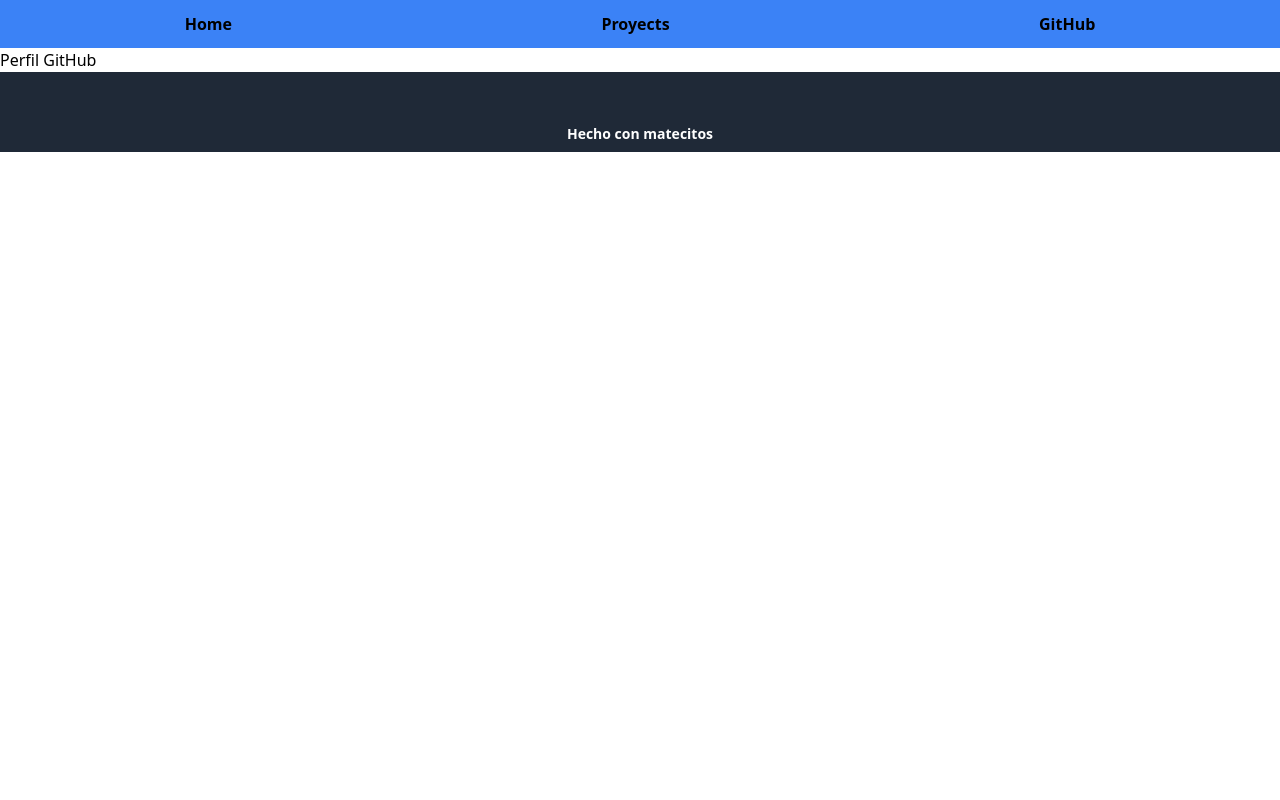
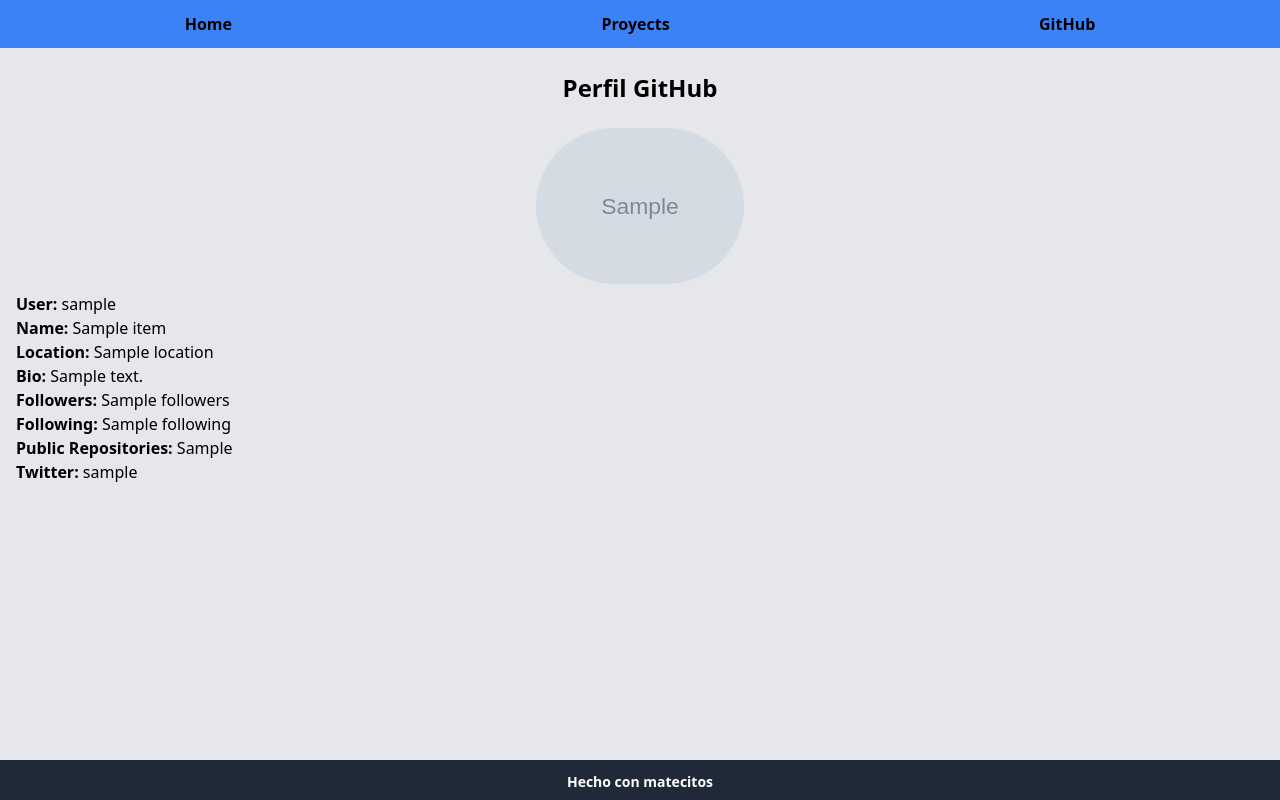
Before and after one commit to JaviCeRodriguez/Portfolio-Flask, a Flask app: page /github in a window 1280 px wide. Run offline with Flask 2, Linux system fonts and the light colour scheme; grey boxes marked "Sample" are stand-in pictures; a database or web service that is not in the repository returns one stand-in record (values such as "Sample title"); data that the repository does not hold is empty.

Commit message:
Muchos cambios en diseño y agrego vercel.json

```diff
--- a/main.py
+++ b/main.py
@@ -1,21 +1,21 @@
-from flask import Flask, render_template, request, url_for, redirect
+from flask import Flask, render_template
+import requests
 
 app = Flask(__name__)
 
 @app.route('/')
 def home():
-  print('Estoy en Home')
   return render_template('home.html')
 
 @app.route('/projects')
 def projects():
-  print('Estoy en Projects')
   return render_template('projects.html')
 
 @app.route('/github')
 def github():
-  print('Estoy en Github')
-  return render_template('github.html')
+	user = 'JaviCeRodriguez'
+	response = requests.get(f'https://api.github.com/users/{user}').json()
+	return render_template('github.html', response=response)
 
 if __name__ == '__main__':
   app.run()
--- a/requirements.txt
+++ b/requirements.txt
@@ -4,6 +4,7 @@ chardet==4.0.0
 click==7.1.2
 colorama==0.4.4
 Flask==1.1.2
+gunicorn==20.0.4
 idna==2.10
 isort==5.7.0
 itsdangerous==1.1.0
--- a/templates/base/base.html
+++ b/templates/base/base.html
@@ -12,11 +12,13 @@
     <!-- Title -->
     <title>Desafios | Javier Rodriguez</title>
 </head>
-<body>
-    {% include "base/nav.html" %} {# Navbar #}
-    {% block home %}{% endblock %} {# Home #}
-    {% block projects %}{% endblock %} {# Projects #}
-    {% block github %}{% endblock %} {# GitHub #}
-    {% include "base/footer.html" %} {# Footer #}
+<body class="h-screen bg-gray-200">
+    <main class="h-full relative">
+        {% include "base/nav.html" %} {# Navbar #}
+        {% block home %}{% endblock %} {# Home #}
+        {% block projects %}{% endblock %} {# Projects #}
+        {% block github %}{% endblock %} {# GitHub #}
+        {% include "base/footer.html" %} {# Footer #}
+    </main>
 </body>
 </html>
--- a/templates/base/footer.html
+++ b/templates/base/footer.html
@@ -1,5 +1,5 @@
 {% block footer %}
-    <footer class='h-20 bg-gray-800 flex justify-center items-end pb-2'>
+    <footer class='fixed static bottom-0 w-screen h-10 bg-gray-800 flex justify-center items-end pb-2'>
         <p class='text-white text-sm font-semibold'>Hecho con matecitos</p>
     </footer>
 {% endblock %}
--- a/templates/github.html
+++ b/templates/github.html
@@ -1,5 +1,17 @@
 {% extends 'base/base.html' %}
 
 {% block github %}
-    <h1>Perfil GitHub</h1>
+    <section class="mx-4 my-6 pb-16 flex flex-col">
+        <h1 class="text-2xl self-center font-semibold">Perfil GitHub</h1>
+        <img src="{{ response.avatar_url }}" alt="Photo" class="rounded-full w-52 mt-6 mb-2 self-center">
+        <p><label class='font-bold'>User:</label> {{ response.login }}</p>
+        <p><label class='font-bold'>Name:</label> {{ response.name }}</p>
+        <p><label class='font-bold'>Location:</label> {{ response.location }}</p>
+        <p><label class='font-bold'>Bio:</label> {{ response.bio }}</p>
+        <p><label class='font-bold'>Followers:</label> {{ response.followers }}</p>
+        <p><label class='font-bold'>Following:</label> {{ response.following }}</p>
+        <p><label class='font-bold'>Public Repositories:</label> {{ response.public_repos }}</p>
+        <p><label class='font-bold'>Twitter:</label> {{ response.twitter_username }}</p>
+    </section>
+    <!-- <p>{{ response }}</p> -->
 {% endblock %}
--- a/templates/projects.html
+++ b/templates/projects.html
@@ -1,7 +1,7 @@
 {% extends 'base/base.html' %}
 
 {% block projects %}
-    <section>
+    <section class="pb-10">
         {% include 'base/card.html' %}
         {% include 'base/card.html' %}
         {% include 'base/card.html' %}
```
Also changed, not shown: templates/home.html (+11 -1 lines), vercel.json (added).
